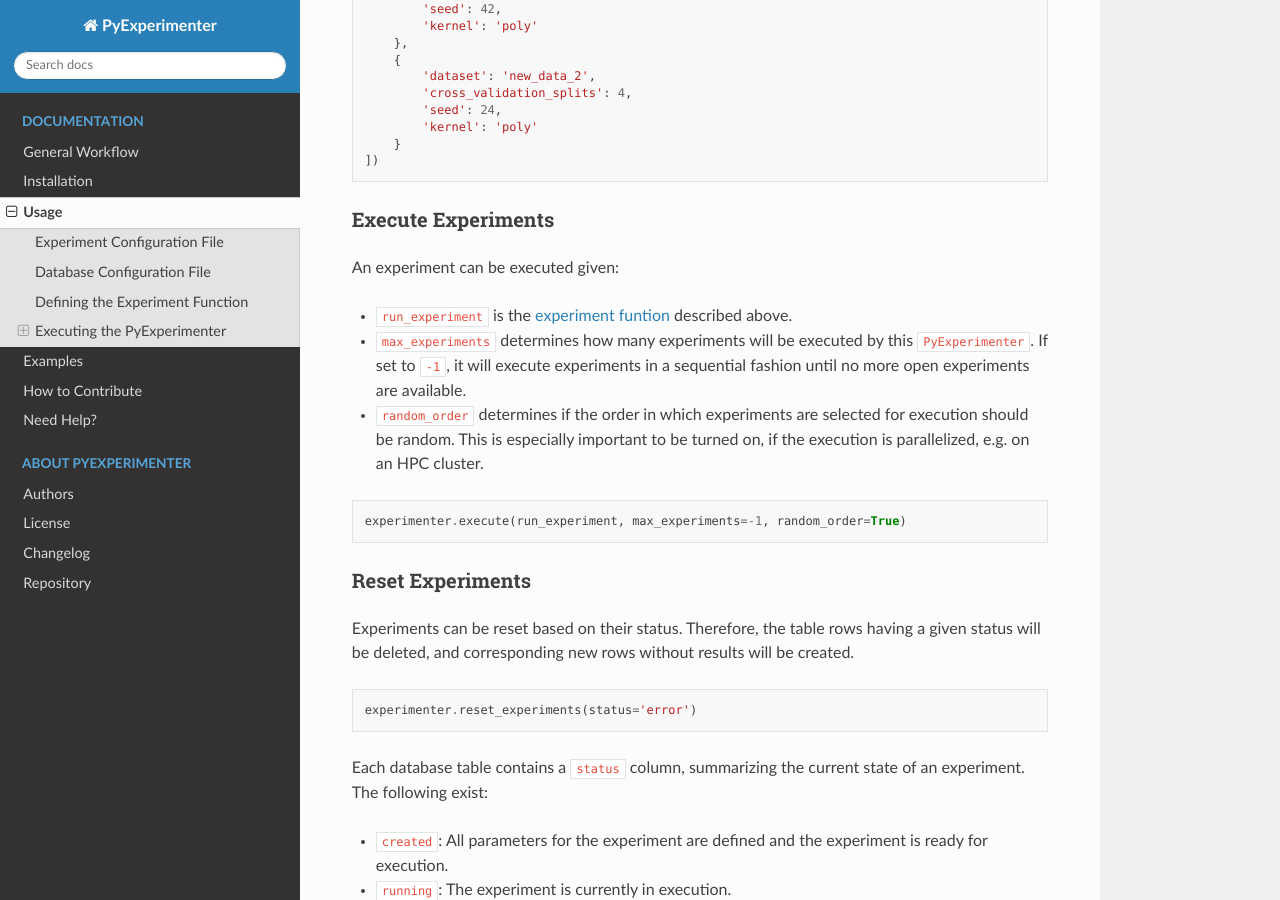
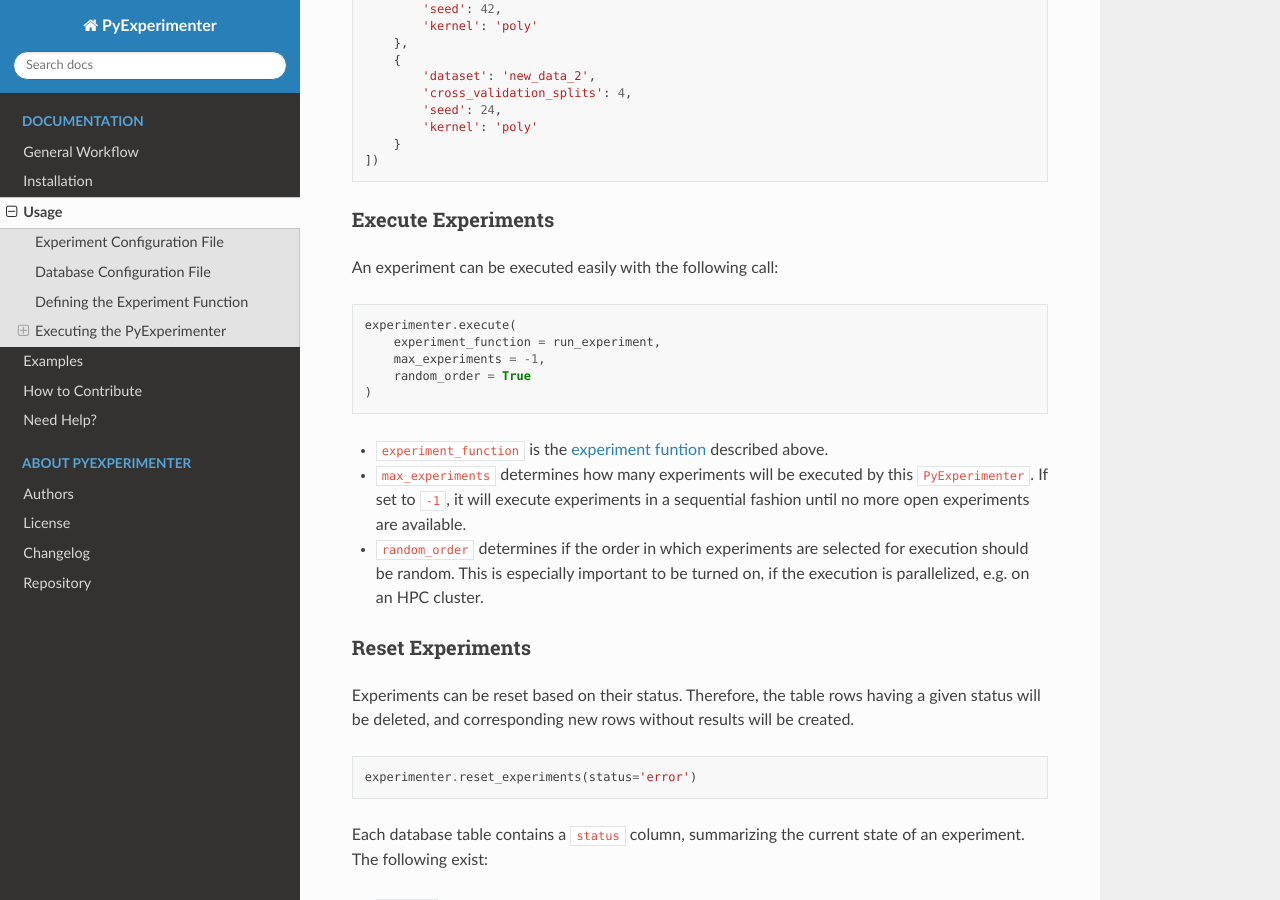
Before and after one commit to tornede/py_experimenter, a Sphinx documentation site: the page built from docs/source/usage.md, in a window 1280 px wide and 900 px high, scrolled down 3659 px. Built offline with Sphinx 7.4.7 and the Read the Docs theme 2.0.0, drawn with Linux system fonts in a browser that asks for light colours; pages that are not in the unit, such as notebooks, are missing from menus.

Commit message:
Change execute() parameter to experiment_function

````diff
--- a/docs/source/usage.md
+++ b/docs/source/usage.md
@@ -153,15 +153,20 @@
 
 ### Execute Experiments
 
-An experiment can be executed given:
+An experiment can be executed easily with the following call:
 
-- `run_experiment` is the [experiment funtion](#defining-the-experiment-function) described above.
+```python
+experimenter.execute(
+    experiment_function = run_experiment,
+    max_experiments = -1,
+    random_order = True
+)
+```
+
+- `experiment_function` is the [experiment funtion](#defining-the-experiment-function) described above.
 - `max_experiments` determines how many experiments will be executed by this `PyExperimenter`. If set to `-1`, it will execute experiments in a sequential fashion until no more open experiments are available.
 - `random_order` determines if the order in which experiments are selected for execution should be random. This is especially important to be turned on, if the execution is parallelized, e.g. on an HPC cluster.
 
-```python
-experimenter.execute(run_experiment, max_experiments=-1, random_order=True)
-```
 
 ### Reset Experiments
 
````
Also changed, not shown: 1 other file.
